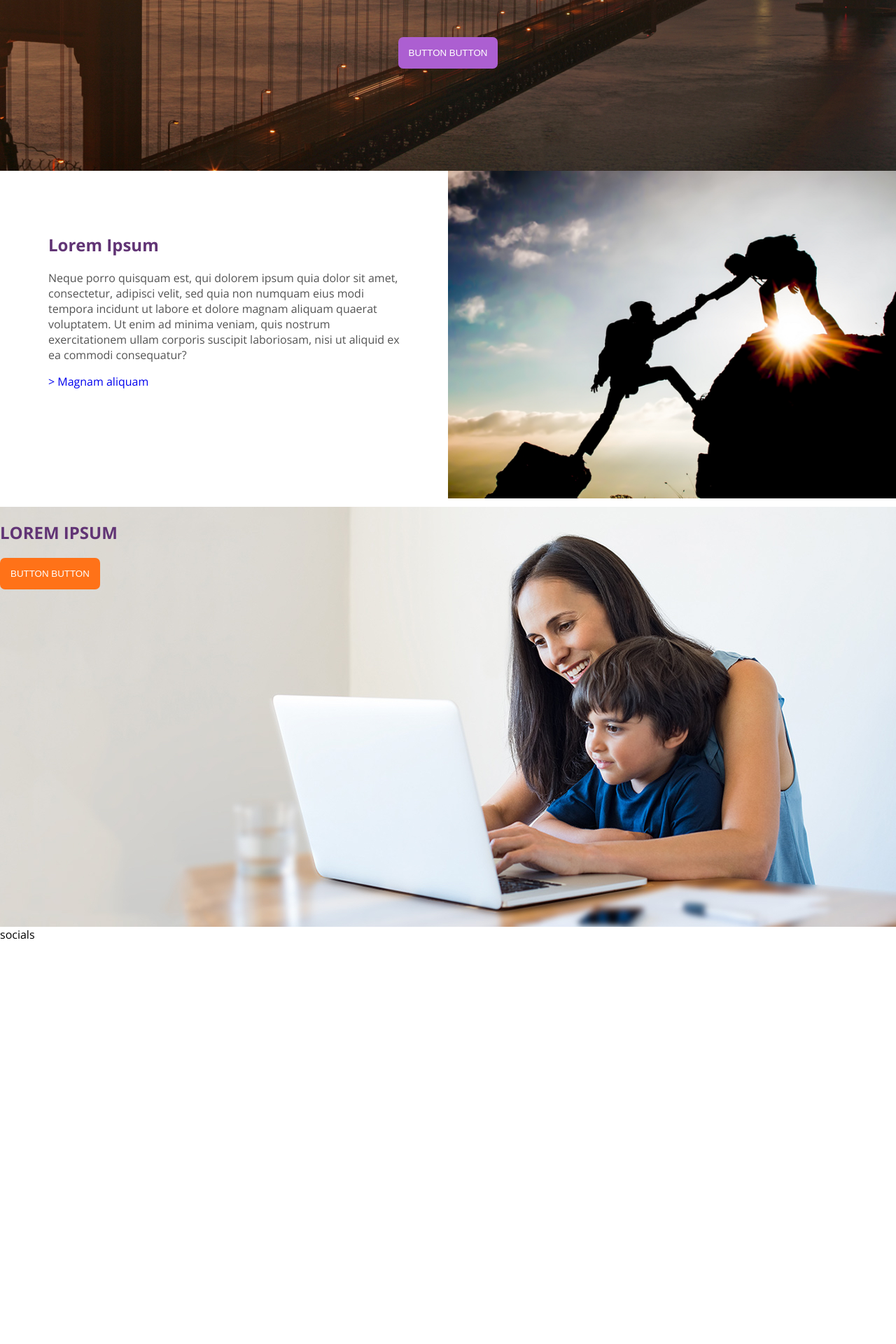
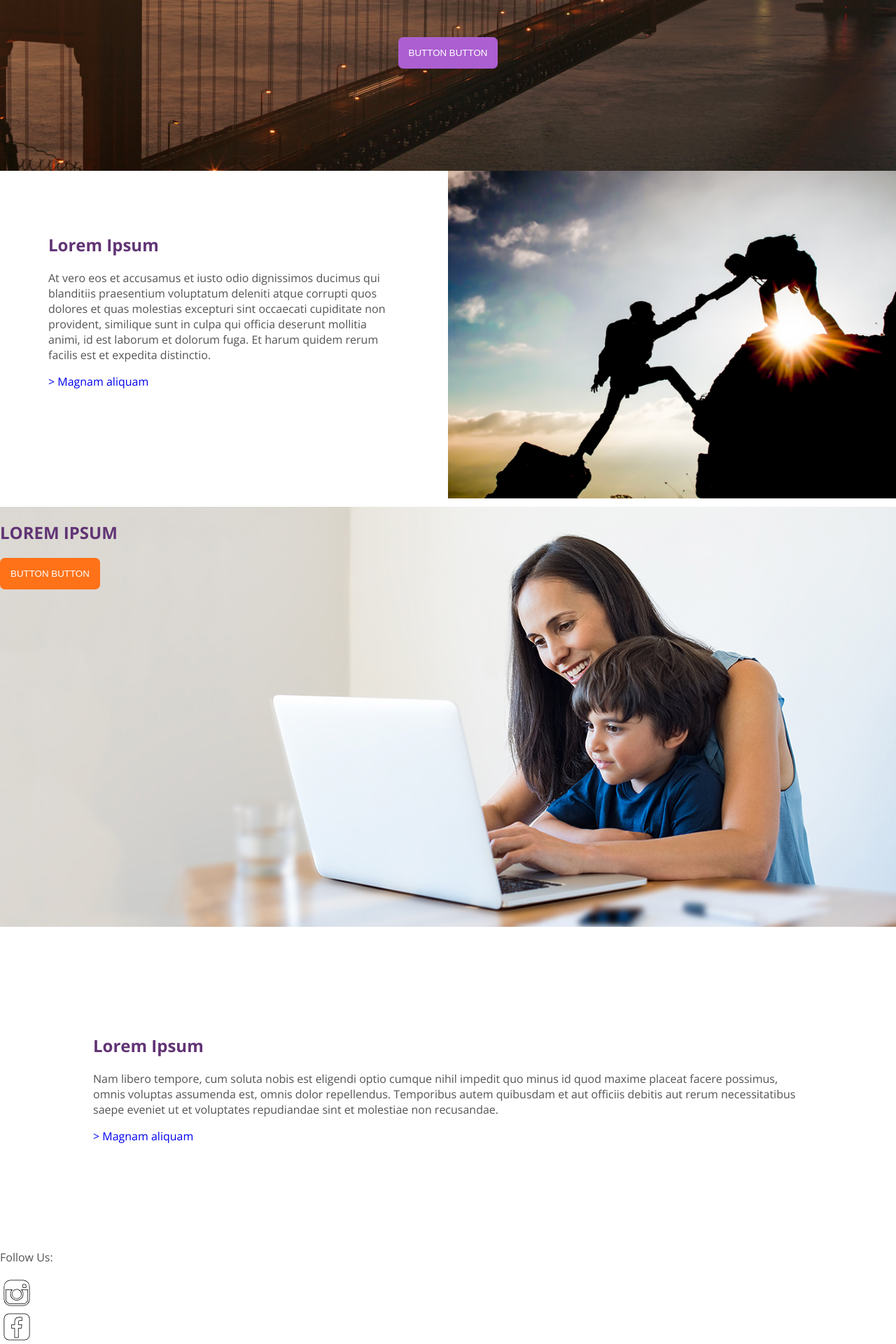
Before and after one commit to alliecaton/rg-test, a React (Create React App) app: page / in a window 1280 px wide. Shown: the part 506-2426 px from the top of the page at 70% size. Before the commit the page ends 1852 px from the top, so only its background shows below. Built offline with nearby package versions, Linux system fonts and the light colour scheme.

Commit message:
setting up third body

```diff
--- a/src/App.css
+++ b/src/App.css
@@ -104,3 +104,17 @@ body {
 	display: inline-block;
 	overflow: hidden;
 }
+
+.social-icon {
+	width: 3%;
+	padding: 5px;
+	/* grid-area: social-icon; */
+}
+
+.footer-wrapper {
+	display: grid;
+	/* grid-template-columns: 1fr 1fr;
+	grid-template-rows: 100% 100%; */
+	/* grid-template-areas: 'footer-text footer-text' 'social-icon' 'social-icon' '.'; */
+	/* background-color: #ededed; */
+}
--- a/src/App.js
+++ b/src/App.js
@@ -2,6 +2,7 @@ import './App.css'
 import HeaderContainer from './containers/HeaderContainer'
 import FirstBody from './containers/FirstBody'
 import SecondBody from './containers/SecondBody'
+import ThirdBody from './containers/ThirdBody'
 import Footer from './components/Footer'
 
 function App() {
@@ -11,6 +12,7 @@ function App() {
 			<div className='flex'>
 				<FirstBody />
 				<SecondBody />
+				<ThirdBody />
 				<Footer />
 			</div>
 		</div>
--- a/src/components/Footer.js
+++ b/src/components/Footer.js
@@ -1,7 +1,15 @@
 import React from 'react'
+import instagram from './../assets/instagram.svg'
+import facebook from './../assets/facebook.svg'
 
 const Footer = () => {
-	return <div>socials</div>
+	return (
+		<div className='footer-wrapper'>
+			<p className='footer-text'>Follow Us:</p>
+			<img className='social-icon' src={instagram} alt='instagram logo' />
+			<img className='social-icon' src={facebook} alt='facebook logo' />
+		</div>
+	)
 }
 
 export default Footer
--- a/src/components/TextComponent.js
+++ /dev/null
@@ -1,19 +0,0 @@
-import React from 'react'
-
-const TextComponent = () => {
-	return (
-		<div className='component-text'>
-			<h2>Lorem Ipsum</h2>
-			<p>
-				Neque porro quisquam est, qui dolorem ipsum quia dolor sit amet,
-				consectetur, adipisci velit, sed quia non numquam eius modi tempora
-				incidunt ut labore et dolore magnam aliquam quaerat voluptatem. Ut enim
-				ad minima veniam, quis nostrum exercitationem ullam corporis suscipit
-				laboriosam, nisi ut aliquid ex ea commodi consequatur?{' '}
-			</p>
-			<a href='https://www.google.com'> &gt; Magnam aliquam</a>
-		</div>
-	)
-}
-
-export default TextComponent
--- /dev/null
+++ b/src/components/shared-elements/TextComponent.js
@@ -0,0 +1,13 @@
+import React from 'react'
+
+const TextComponent = props => {
+	return (
+		<div className='component-text'>
+			<h2>Lorem Ipsum</h2>
+			<p>{props.text}</p>
+			<a href='https://www.google.com'> &gt; Magnam aliquam</a>
+		</div>
+	)
+}
+
+export default TextComponent
--- a/src/containers/FirstBody.js
+++ b/src/containers/FirstBody.js
@@ -1,11 +1,15 @@
 import React from 'react'
-import TextComponent from '../components/TextComponent'
+import TextComponent from '../components/shared-elements/TextComponent'
 import ImageComponent from '../components/ImageComponent'
 
 const FirstBody = () => {
 	return (
 		<div className='first-body two-column-grid'>
-			<TextComponent />
+			<TextComponent
+				text={
+					'At vero eos et accusamus et iusto odio dignissimos ducimus qui blanditiis praesentium voluptatum deleniti atque corrupti quos dolores et quas molestias excepturi sint occaecati cupiditate non provident, similique sunt in culpa qui officia deserunt mollitia animi, id est laborum et dolorum fuga. Et harum quidem rerum facilis est et expedita distinctio.'
+				}
+			/>
 			<ImageComponent />
 		</div>
 	)
--- /dev/null
+++ b/src/containers/ThirdBody.js
@@ -0,0 +1,16 @@
+import React from 'react'
+import TextComponent from '../components/shared-elements/TextComponent'
+
+const ThirdBody = () => {
+	return (
+		<div>
+			<TextComponent
+				text={
+					'Nam libero tempore, cum soluta nobis est eligendi optio cumque nihil impedit quo minus id quod maxime placeat facere possimus, omnis voluptas assumenda est, omnis dolor repellendus. Temporibus autem quibusdam et aut officiis debitis aut rerum necessitatibus saepe eveniet ut et voluptates repudiandae sint et molestiae non recusandae.'
+				}
+			/>
+		</div>
+	)
+}
+
+export default ThirdBody
```
